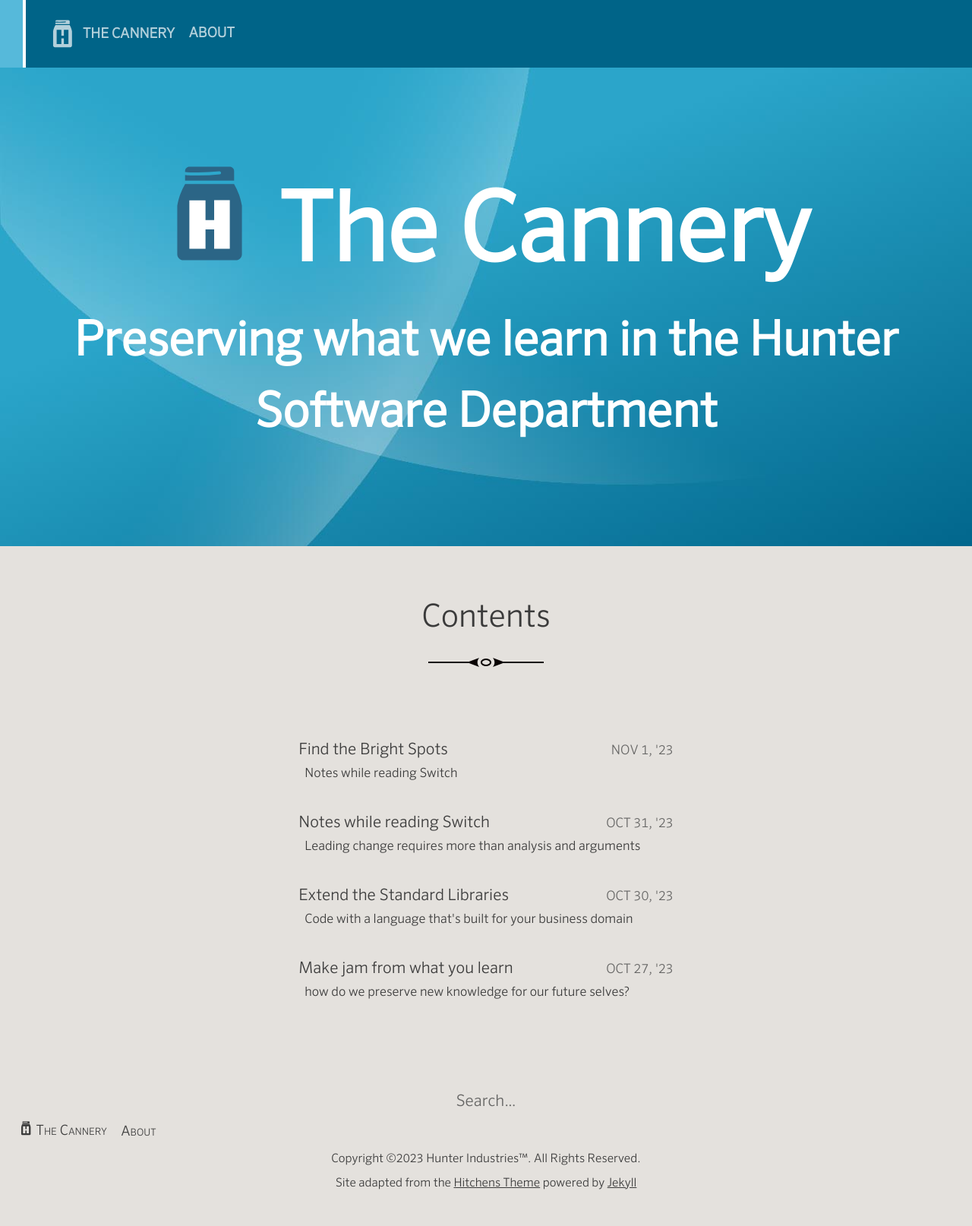
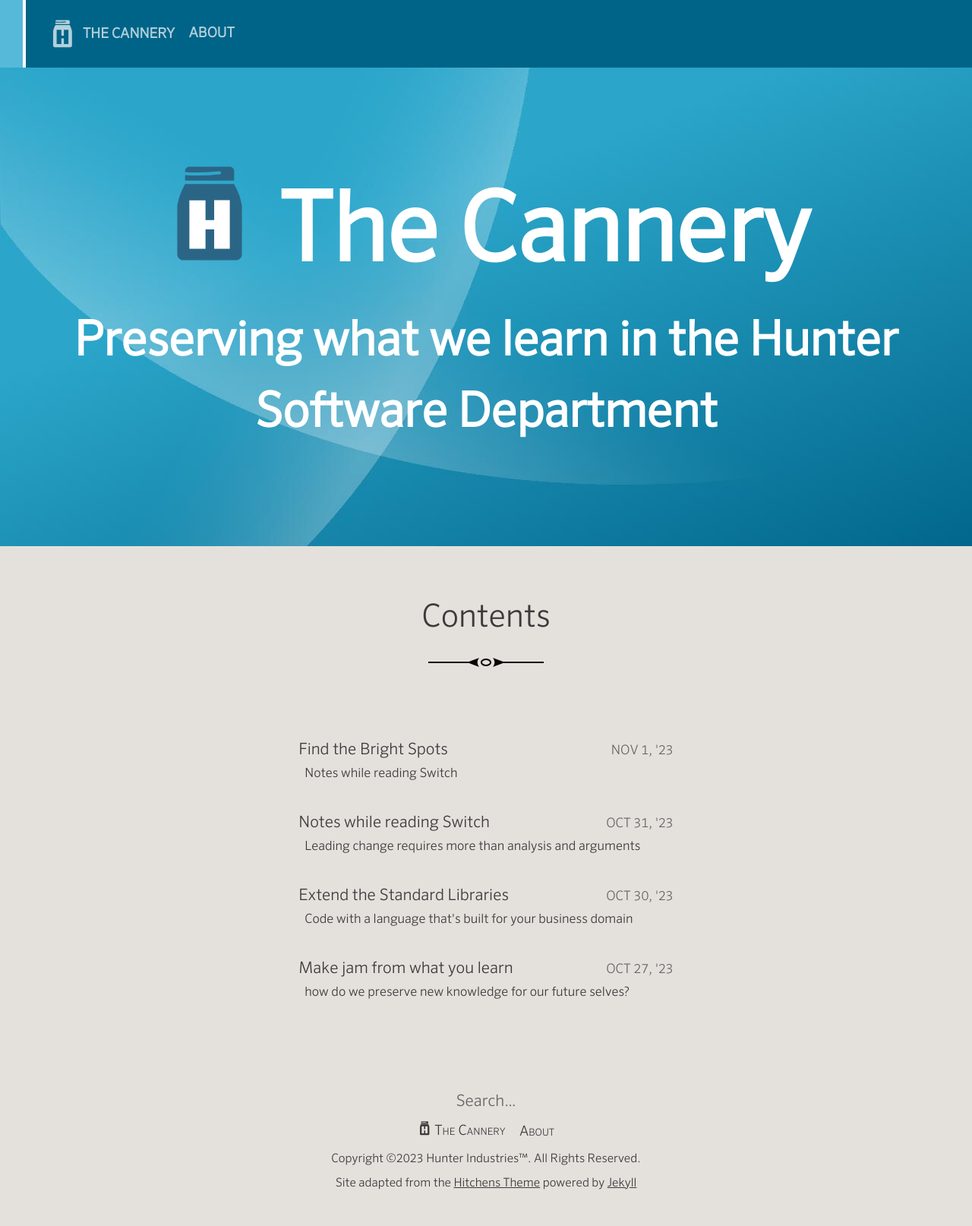
Before and after one commit to alexbird-hunterindustries/blog, a Jekyll site: the page built from index.html, in a window 1280 px wide. Shown: the whole page at 76% size. Built offline with Jekyll 4.4.1, drawn with Linux system fonts in a browser that asks for light colours; the list of posts is cut into pages by our own code.

Commit message:
Update the footer links to be center aligned

```diff
--- a/_sass/_menu.scss
+++ b/_sass/_menu.scss
@@ -43,6 +43,10 @@
       bottom: 0;
       z-index: 1;
     }
+
+    ul {
+      justify-content: flex-start;
+    }
   }
 }
 
@@ -50,7 +54,7 @@
   margin: 0;
   display: flex;
   flex-wrap: wrap;
-  justify-content: flex-start;
+  justify-content: center;
   align-items: center;
 }
 
```
